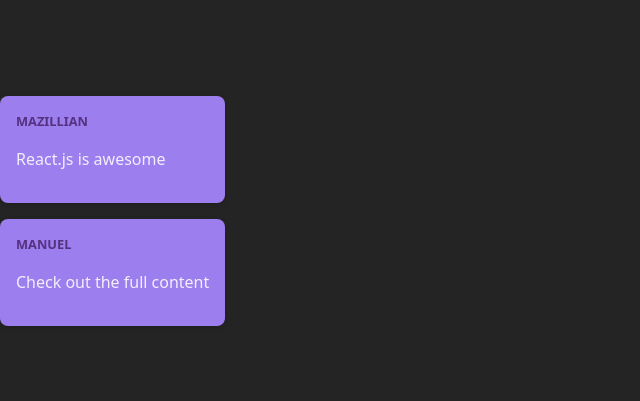
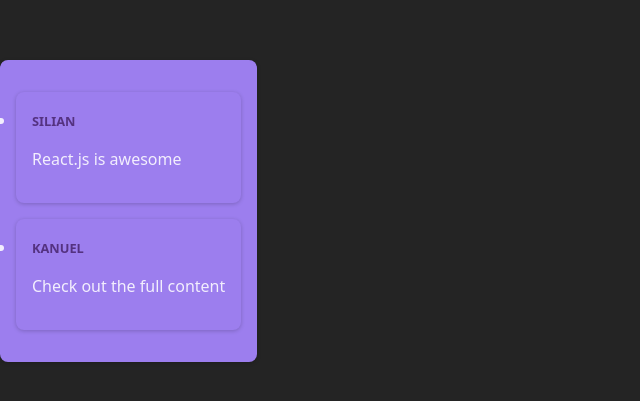
Before and after one commit to Dev-Omorh/first-react, a React (Vite) app: page / in a window 1280 px wide. Shown: the part 189-590 px from the top of the page, without its empty margins (0-640 px from the left). Built offline with nearby package versions, Linux system fonts and the light colour scheme.

Commit message:
feat: refactor App component to use PostsList and update Post component structure

```diff
--- a/src/App.jsx
+++ b/src/App.jsx
@@ -1,11 +1,10 @@
-import Post from "./components/Post";
+import PostsList from "./components/PostsList";
 
 function App() {
   return (
-    <>
-      <Post author="Mazillian" body="React.js is awesome" />
-      <Post author="Manuel" body="Check out the full content" />
-    </>
+    <main>
+      <PostsList />
+    </main>
   );
 }
 
--- a/src/components/Post.jsx
+++ b/src/components/Post.jsx
@@ -2,10 +2,10 @@
 
 function Post(props) {
   return (
-    <div className={classes.post}>
+    <li className={classes.post}>
       <p className={classes.author}>{props.author}</p>
       <p className={classes.text}>{props.body}</p>
-    </div>
+    </li>
   );
 }
 
--- a/src/components/Post.module.css
+++ b/src/components/Post.module.css
@@ -14,6 +14,3 @@
   margin: 0;
   text-transform: uppercase;
 }
-
-.text {
-}
--- /dev/null
+++ b/src/components/PostsList.jsx
@@ -0,0 +1,13 @@
+import Post from "./Post";
+import classes from "./Post.module.css";
+
+function PostsList() {
+  return (
+    <ul className={classes.post}>
+      <Post author="Silian" body="React.js is awesome" />
+      <Post author="Kanuel" body="Check out the full content" />
+    </ul>
+  );
+}
+
+export default PostsList;
```
